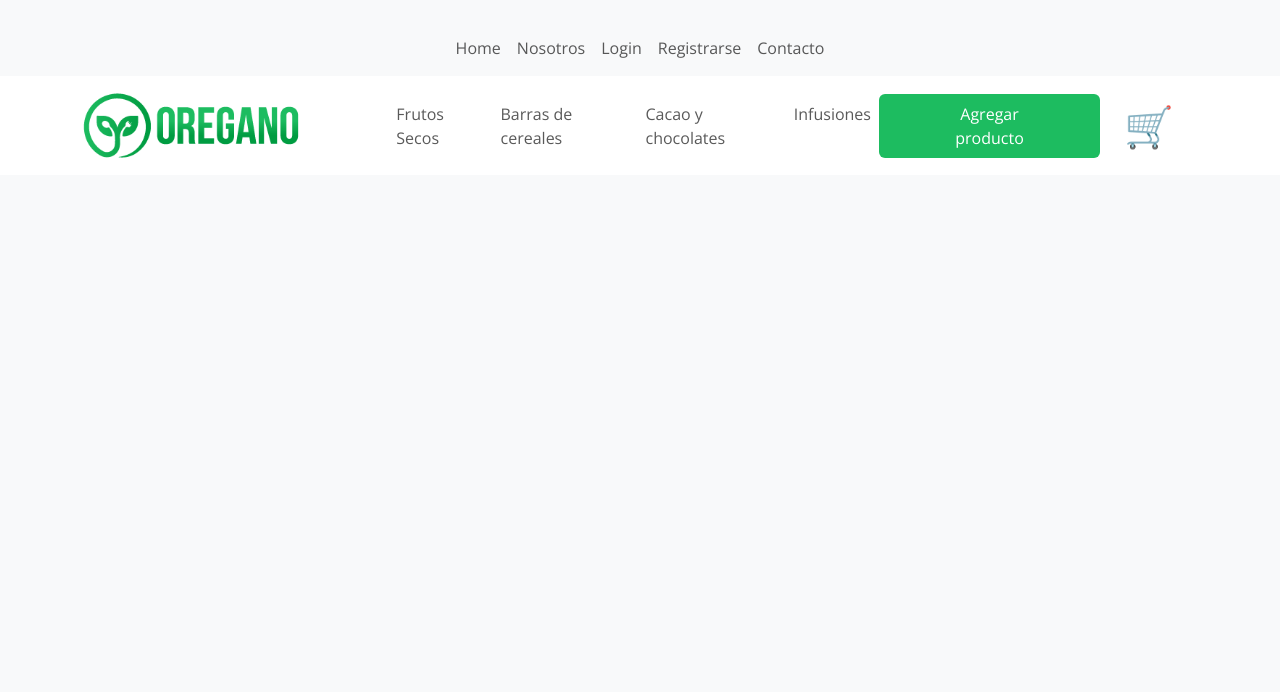
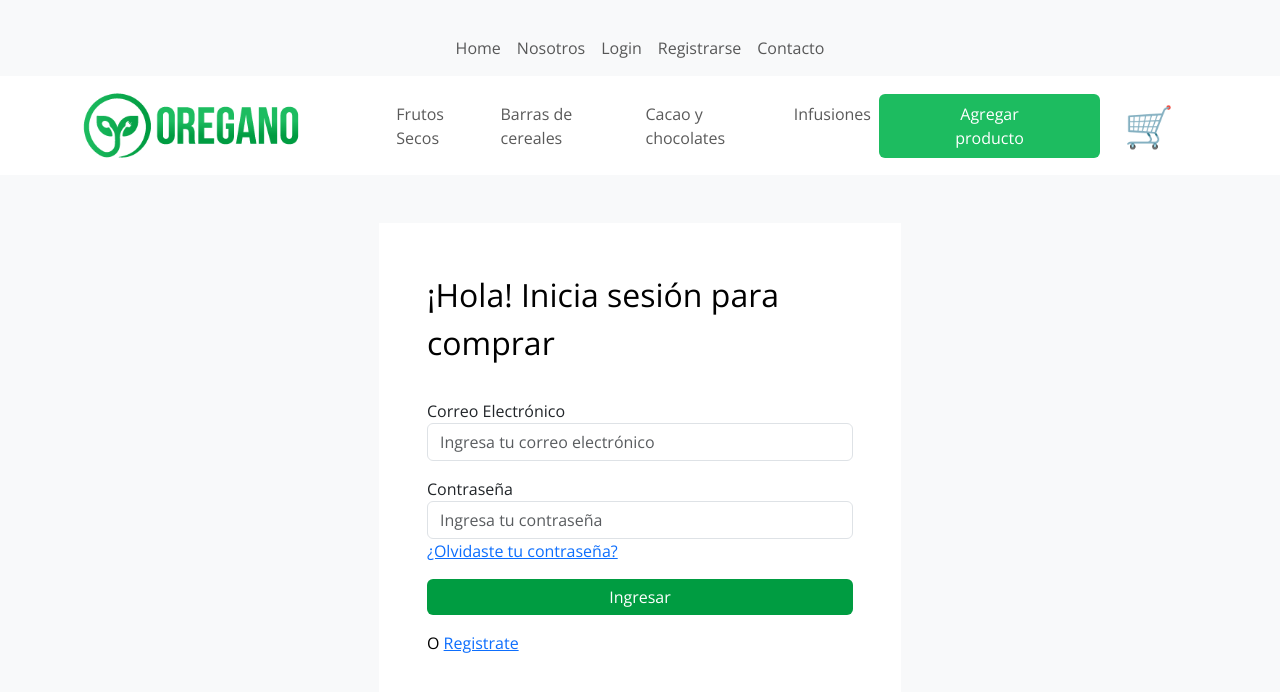
Before and after one commit to ErikSilva231/PruebaFinal, a React (Vite) app: page /login in a window 1280 px wide. Shown: the top 692 px of the page. Built offline with nearby package versions, Linux system fonts and the light colour scheme.

Commit message:
Se agrega view login

```diff
--- a/src/views/Login.jsx
+++ b/src/views/Login.jsx
@@ -1,10 +1,59 @@
+import { useState } from "react";
+
 function Login() {
+  const [user, setUser] = useState({ email: "", passwor: "" });
+  const emailRegex = /^[A-Z0-9._%+-]+@[A-Z0-9.-]+\.[A-Z]{2,}$/i;
 
+  const handleUser = (event) =>
+    setUser({ ...user, [event.target.name]: event.target.value });
 
-    return (
-      <>
-      </>
-    )
-  }
+  const handleForm = (event) => {
+    event.preventDefault();
 
-  export default Login
+    if (!user.email.trim() || !user.password.trim()) {
+      return window.alert("Email y password obligatorias.");
+    }
+
+    if (!emailRegex.test(user.email)) {
+      return window.alert("El formato del email no es correcto!");
+    }
+    //Logica para llamar a la api para registrarse
+  };
+  return (
+    <main className="container  d-flex justify-content-center align-items-center p-5">
+      <form
+        onSubmit={handleForm}
+        className="bg-white p-5 w-50 d-flex flex-column gap-3"
+      >
+        <p className="fs-2">¡Hola! Inicia sesión para comprar</p>
+        <div>
+          <label className="form-lebel">Correo Electrónico</label>
+          <input
+            type="email"
+            onChange={handleUser}
+            className="form-control"
+            placeholder="Ingresa tu correo electrónico"
+          />
+        </div>
+        <div>
+          <label className="form-lebel">Contraseña</label>
+          <input
+            type="password"
+            onChange={handleUser}
+            className="form-control"
+            placeholder="Ingresa tu contraseña"
+          />
+          <a href="">¿Olvidaste tu contraseña?</a>
+        </div>
+        <button type="submit" className="btn btn-secondary">
+          Ingresar
+        </button>
+        <p>
+          O <a href="/register">Registrate</a>
+        </p>
+      </form>
+    </main>
+  );
+}
+
+export default Login;
```
Also changed, not shown: 1 other file (tests, documents, lock files or other folders).
